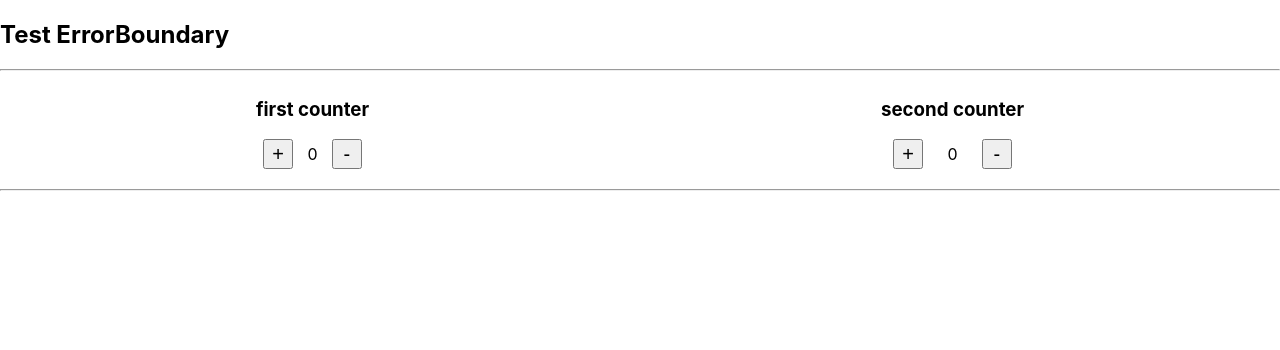
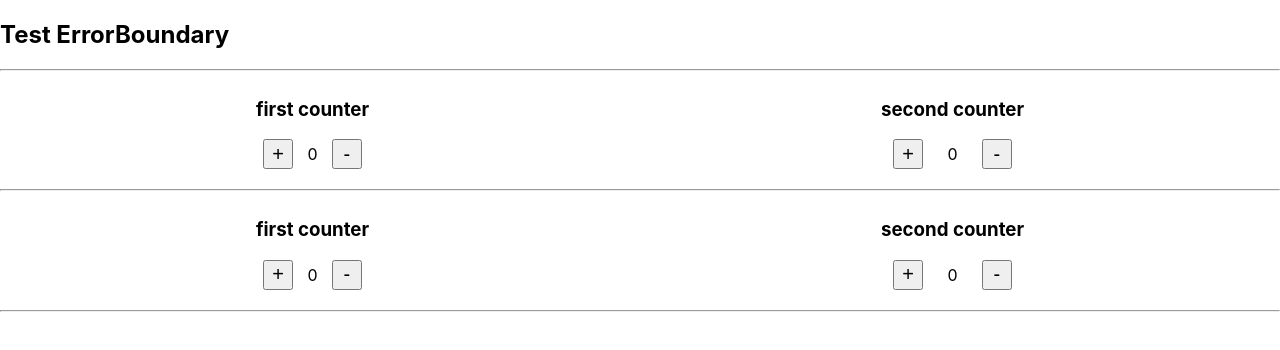
Before and after one commit to huam-hyun/React_ErrorBoundary, a React (Create React App) app: page / in a window 1280 px wide. Shown: the top 350 px of the page. Built offline with nearby package versions, Linux system fonts and the light colour scheme.

Commit message:
feat: 2번 샘플 추가

```diff
--- a/src/App.js
+++ b/src/App.js
@@ -1,4 +1,5 @@
-import Sample1 from './sample/sample1'
+import Sample1 from './sample/Sample1'
+import Sample2 from './sample/Sample2'
 
 import './sample/sample.css'
 
@@ -7,7 +8,13 @@ function App() {
     <div className='content'>
       <h2>Test ErrorBoundary</h2>
       <hr />
+      {/* 카운터 2개 개별로 ErrorBoundary를 적용 */}
+      {/* 에러가 발생해도 각각 컴포넌트가 에러 컴포넌트로 렌더링된다 */}
       <Sample1 />
+      <hr />
+      {/* 카운터 2개를 하나의 ErrorBoundary를 적용 */}
+      {/* 둘 중 하나만 에러가 발생해도 공통적으로 에러 컴포넌트가 렌더링된다 */}
+      <Sample2 />
       <hr />
     </div>
   )
--- /dev/null
+++ b/src/sample/Sample2.jsx
@@ -0,0 +1,24 @@
+import React from "react"
+
+import ErrorBoundary from "../components/ErrorBoundary/ErrorBoundary"
+import Counter from "../components/Counter/Counter"
+
+const Sample2 = () => {
+
+  return (
+    <div className='sample'>
+      <ErrorBoundary>
+        <div>
+          <h3>first counter</h3>
+          <Counter />
+        </div>
+        <div>
+          <h3>second counter</h3>
+          <Counter />
+        </div>
+      </ErrorBoundary>
+    </div>
+  )
+}
+
+export default Sample2
--- a/src/sample/sample.css
+++ b/src/sample/sample.css
@@ -1,4 +1,4 @@
-.sample--first {
+.sample {
   display: flex;
 
   justify-content: space-around;
--- a/src/sample/sample1.jsx
+++ b/src/sample/sample1.jsx
@@ -6,7 +6,7 @@ import Counter from "../components/Counter/Counter"
 const Sample1 = () => {
 
   return (
-    <div className='sample--first'>
+    <div className='sample'>
       {/* 각각 개별로 ErrorBoundary가 적용이 된다. */}
       {/* ErrorBoundary는 현재 child에 적용된 컴포넌트에 적용되고, 가장 가까운 ErrorBoundary를 만나게 되면 상위로 더 이상 에러가 전달되지 않는다 */}
       <div>
```
Also changed, not shown: src/App.css (deleted, +0 -38 lines).
